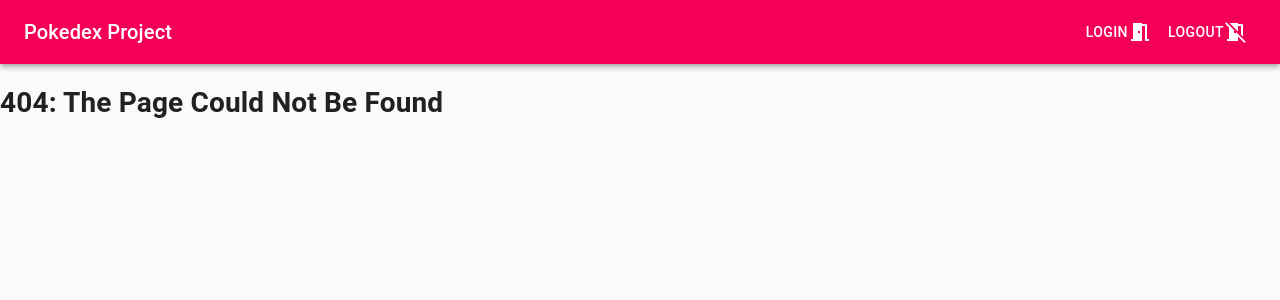
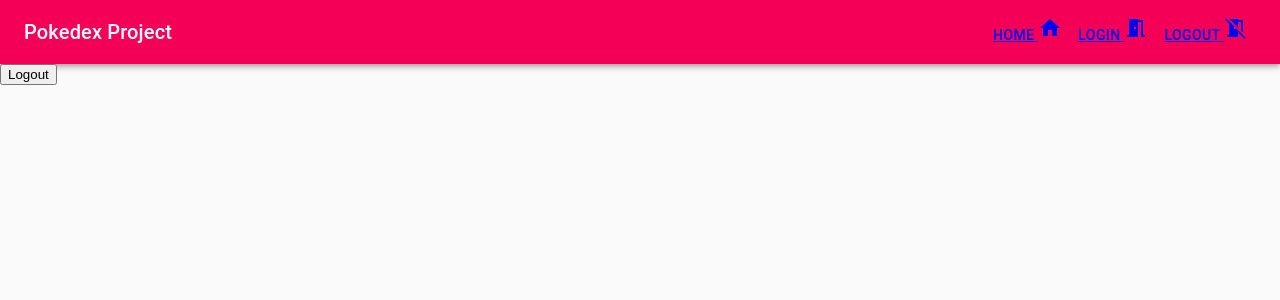
Before and after one commit to T-Wesst/pokedex-project, a React (Create React App) app: page /logout in a window 1280 px wide. Before the commit this address had no page. Shown: the top 300 px of the page. Built offline with nearby package versions, Linux system fonts and the light colour scheme; the HTML template or start-up script is replaced by a standard one.

Commit message:
add all pages and routes

```diff
--- a/src/App.js
+++ b/src/App.js
@@ -1,19 +1,29 @@
 import React from 'react';
 import { BrowserRouter as Router, Route, Switch } from 'react-router-dom';
-import { Login, SignUp, NotFound, Home, Dashboard } from './pages/index';
+import {
+  SignUp,
+  Login,
+  Logout,
+  NotFound,
+  Landing,
+  Dashboard,
+} from './pages/index';
 import Navbar from './components/Navbar';
 
 export default function App() {
   return (
+    <>
       <Router>
         <Navbar />
         <Switch>
-        <Route exact path='/' component={Home} />
-        <Route exact path='dashboard' component={Dashboard} />
-        <Route exact path='login' component={Login} />
-        <Route exact path='signup' component={SignUp} />
+          <Route exact path='/' render={() => <Landing />} />
+          <Route exact path='/login' component={Login} />
+          <Route exact path='/signup' render={() => <SignUp />} />
+          <Route exact path='/dashboard' component={Dashboard} />
+          <Route exact path='/logout' component={Logout} />
           <Route component={NotFound} />
         </Switch>
       </Router>
+    </>
   );
 }
--- a/src/components/Navbar.js
+++ b/src/components/Navbar.js
@@ -5,7 +5,8 @@ import Toolbar from '@material-ui/core/Toolbar';
 import Typography from '@material-ui/core/Typography';
 import Button from '@material-ui/core/Button';
 import CssBaseline from '@material-ui/core/CssBaseline';
-import { NoMeetingRoom, MeetingRoom } from '@material-ui/icons';
+import { NoMeetingRoom, MeetingRoom, Home } from '@material-ui/icons';
+import { Link } from 'react-router-dom';
 
 const useStyles = makeStyles(() => ({
   root: {
@@ -27,10 +28,19 @@ export default function ButtonAppBar() {
             Pokedex Project
           </Typography>
           <Button color='inherit'>
-            Login <MeetingRoom />
+            <Link to='/dashboard'>
+              Home <Home />
+            </Link>
           </Button>
           <Button color='inherit'>
-            Logout <NoMeetingRoom />
+            <Link to='/login'>
+              Login <MeetingRoom />
+            </Link>
+          </Button>
+          <Button color='inherit'>
+            <Link to='/logout'>
+              Logout <NoMeetingRoom />
+            </Link>
           </Button>
         </Toolbar>
       </AppBar>
--- /dev/null
+++ b/src/pages/Logout.js
@@ -0,0 +1,9 @@
+import React from 'react';
+
+export default function Logout() {
+  return (
+    <div>
+      <button>Logout</button>
+    </div>
+  );
+}
--- a/src/pages/index.js
+++ b/src/pages/index.js
@@ -1,7 +1,8 @@
-import Login from './Login';
 import SignUp from './SignUp';
 import NotFound from './NotFound';
-import Home from './Home';
+import Landing from './Landing';
 import Dashboard from './Dashboard';
+import Logout from './Logout';
+import Login from './Logout';
 
-export { Login, SignUp, NotFound, Home, Dashboard };
+export { SignUp, Logout, Login, NotFound, Landing, Dashboard };
```
Lines whose indentation alone changed are shown as unchanged.
